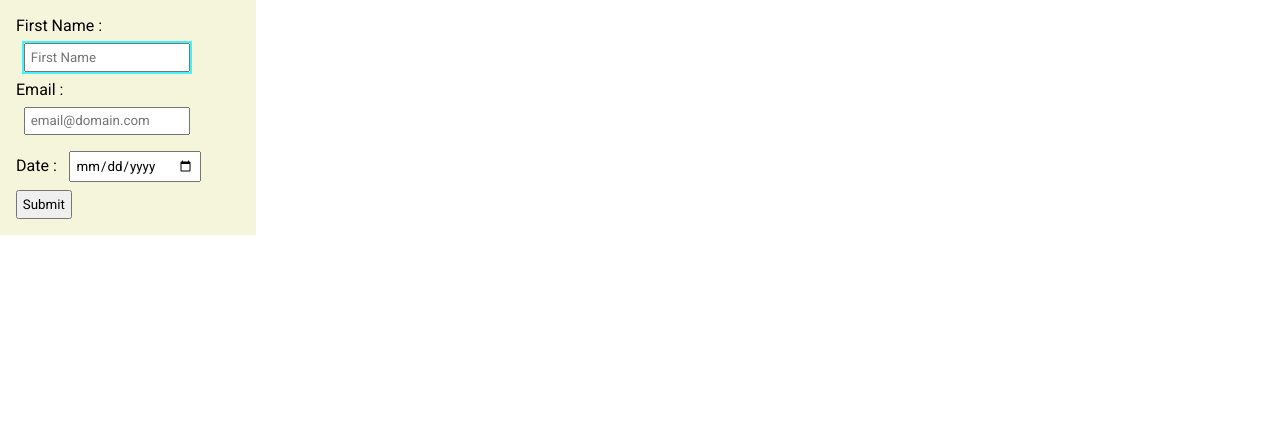
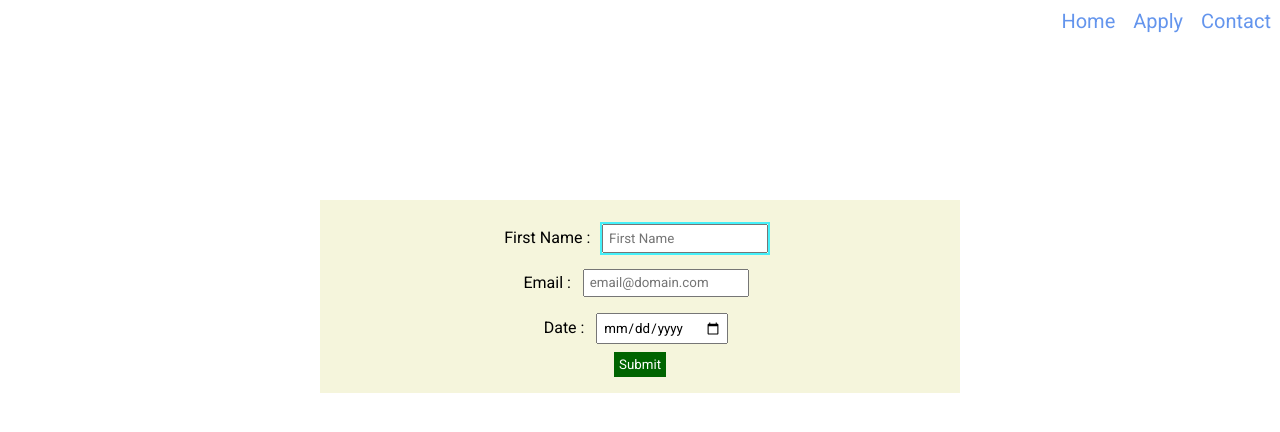
Before and after one commit to jykim11/version-control2, a plain HTML site: page index.html in a window 1280 px wide. Drawn offline with Linux system fonts and the light colour scheme.

Commit message:
Added Nav and styled button

```diff
--- a/index.html
+++ b/index.html
@@ -1,5 +1,6 @@
 <!DOCTYPE html>
 <html lang="en">
+
 <head>
     <meta charset="UTF-8">
     <meta http-equiv="X-UA-Compatible" content="IE=edge">
@@ -8,7 +9,17 @@
     <link href="style.css" rel="stylesheet" />
     <title>Version Control Exercise 2</title>
 </head>
+
 <body>
+    <header>
+        <nav>
+            <ul class="navigation">
+                <li><a href="index.html">Home</a></li>
+                <li><a href="#">Apply</a></li>
+                <li><a href="#">Contact</a></li>
+            </ul>
+        </nav>
+    </header>
 
     <form>
         <div class="form">
@@ -21,9 +32,10 @@
             <label for="date">Date : </label>
             <input type="date" id="date" name="date" />
             <br>
-            <button type="submit">Submit</button>
+            <button type="submit" class="button">Submit</button>
         </div>
     </form>
 
 </body>
+
 </html>
--- a/style.css
+++ b/style.css
@@ -8,20 +8,60 @@
 .form {
     padding: 1rem;
     background-color: beige;
-    width: 20%;
+    width: 50%;
+    text-align: center;
+    position: absolute;
+    left: 25%;
+    top: 25%;
 }
 
-.form > input {
+.form>input {
     padding: 0.3rem;
     margin: 0.5rem;
 
 }
 
-.form > button {
+.form>button {
     padding: 0.3rem;
 
 }
 
-input:hover, input:focus, textarea:hover, textarea:focus {
+input:hover,
+input:focus,
+textarea:hover,
+textarea:focus {
     outline: 2px solid rgb(69, 240, 249);
 }
+
+.navigation {
+    list-style: none;
+    display: flex;
+    justify-content: flex-end;
+}
+
+.navigation li {
+    margin: 9px;
+    font-size: 20px;
+}
+
+.navigation li a {
+    text-decoration: none;
+    color: cornflowerblue;
+}
+
+.navigation li a:hover,
+.navigation li a:visited {
+    color: orange;
+}
+
+.button {
+    background-color: darkgreen;
+    color: white;
+    border: none;
+}
+
+.button:hover {
+    background-color: white;
+    color: darkgreen;
+    border: 2px solid darkgreen;
+}
```
